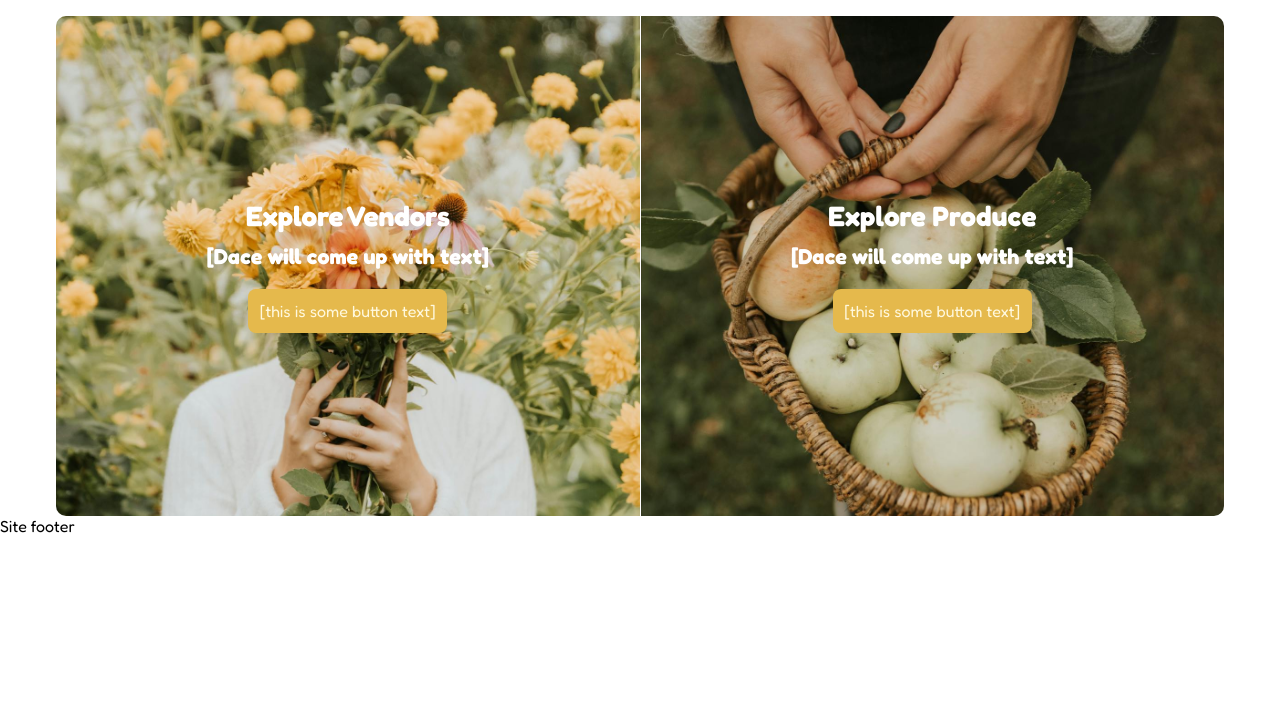
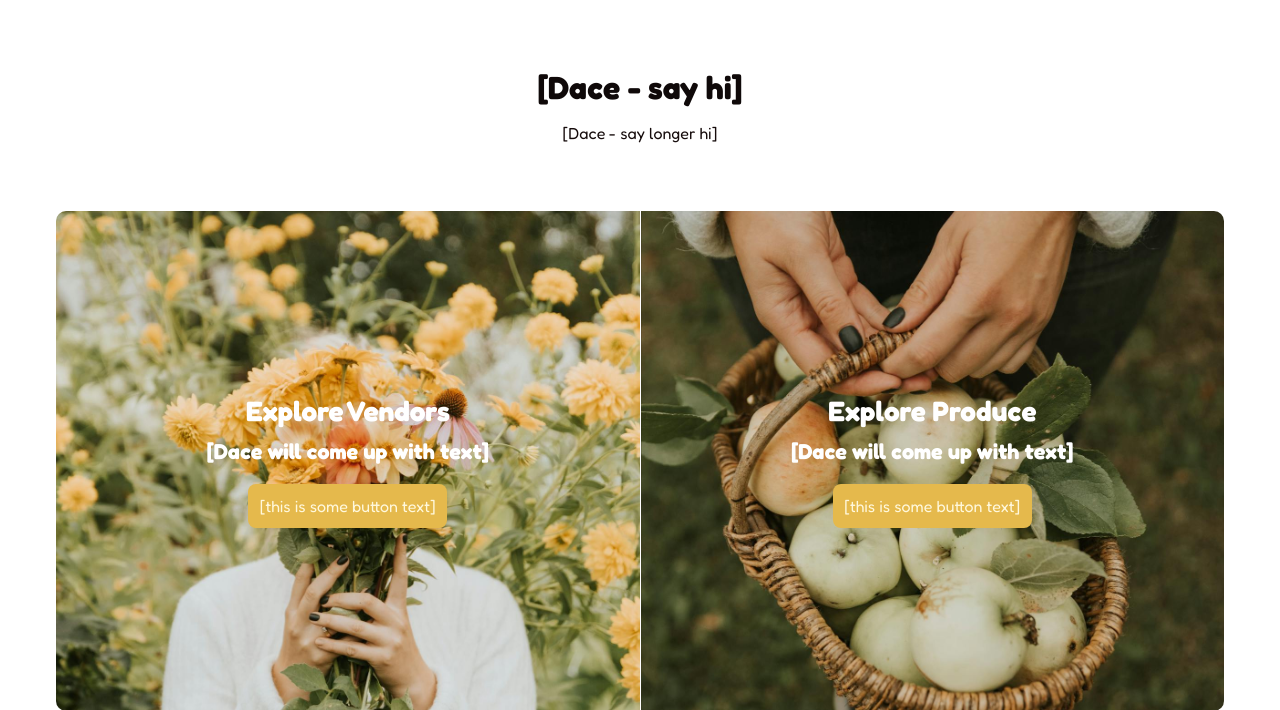
Before and after one commit to dacelensa/webdevexam, a Flask app: page / in a window 1280 px wide. Shown: the part 56-766 px from the top of the page. Run offline with Flask 3, Linux system fonts and the light colour scheme; some libraries are stand-ins or nearby versions.

Commit message:
Added the welcome section

```diff
--- a/static/style.css
+++ b/static/style.css
@@ -221,3 +221,28 @@ body {
         border-radius: 10px;
     }
 }
+
+.homepage-welcome {
+    margin: 68px 0;
+}
+
+.welcome-title {
+    font-size: 2rem;
+    color: rgb(15, 9, 9);
+    margin: 0;
+    text-align: center;
+    margin-bottom: 16px;
+}
+
+.welcome-text {
+    font-size: 1rem;
+    color: rgb(22, 12, 12);
+    margin: 0;
+    text-align: center;
+}
+
+@media only screen and (max-width: 1024px) {
+    .homepage-welcome {
+        margin: 40px 0;
+    }
+}
--- a/templates/index.html
+++ b/templates/index.html
@@ -5,6 +5,14 @@
 {% block description %}Description of your site{% endblock %}
 
 {% block content %}
+<section class="homepage-welcome">
+    <h1 class="welcome-title">
+        [Dace - say hi]
+    </h1>
+    <p class="welcome-text">
+        [Dace - say longer hi]
+    </p>
+</section>
 <section class="homepage-hero-section">
     <div class="hero-half" id="explore-vendors">
         <h2 class="hero-title">
```
